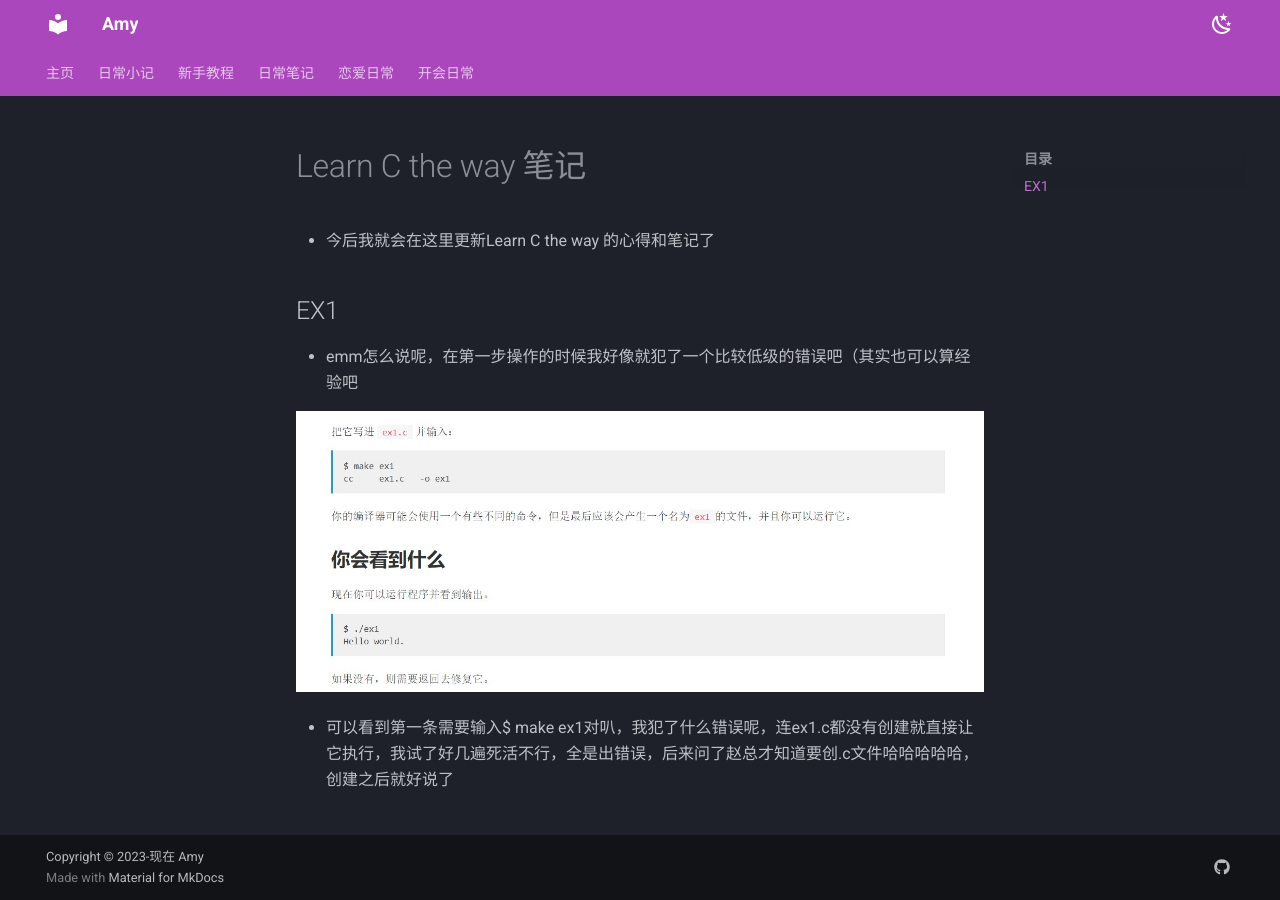
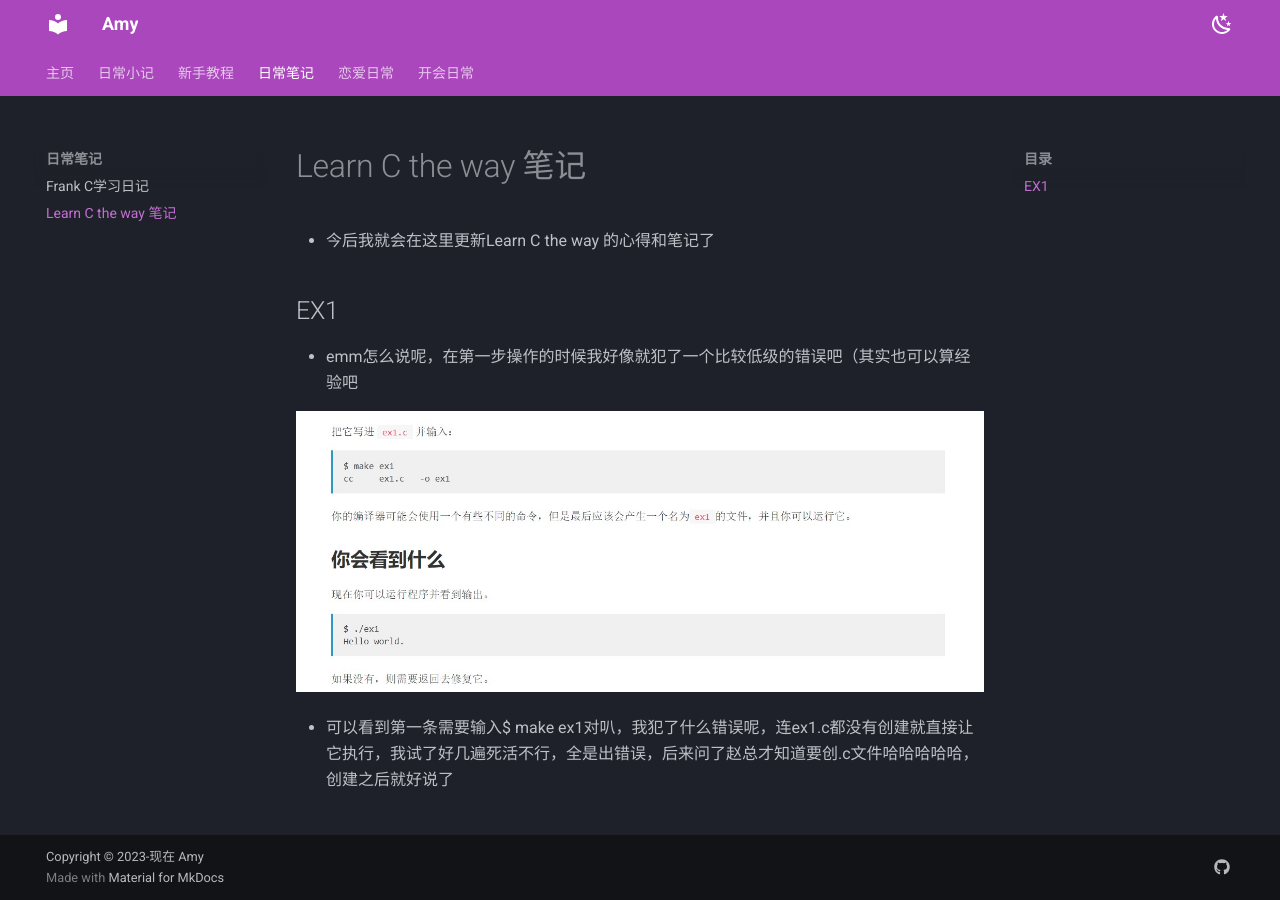
Before and after one commit to AmyWang5/Amyhhh-blog, an MkDocs documentation site: the page built from docs/AMY3/LearnC.md, in a window 1280 px wide. Built offline with MkDocs 1.6.1 and Material for MkDocs 9.7.7, drawn with Linux system fonts in a browser that asks for light colours.

Commit message:
2023-12-10_17:01:56 update

```diff
--- a/mkdocs.yml
+++ b/mkdocs.yml
@@ -33,6 +33,7 @@ nav:
      - 小白第一次用博客~: WJX1/onetime.md
   - 日常笔记:
      - Frank C学习日记: WJX2/onetime2.md
+     - Learn C the way 笔记: AMY3/LearnC.md
   - 恋爱日常:
      - 11.19: AMY1/love.md
   - 开会日常:
```
